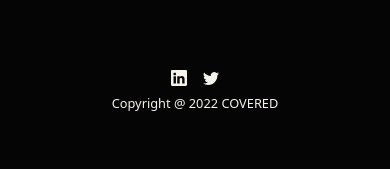
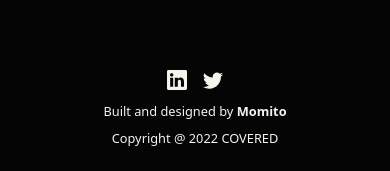
Before and after one commit to MohamedH1998/AI-Cover-Letter, a Next.js app: page / in a window 390 px wide. Shown: the part 2659-2830 px from the top of the page. Built offline with nearby package versions, Linux system fonts and the light colour scheme.

Commit message:
wire up socials

```diff
--- a/components/footer/index.tsx
+++ b/components/footer/index.tsx
@@ -5,10 +5,35 @@ const Footer = () => {
   return (
     <footer className="py-12 flex flex-col items-center justify-center">
         <div className="flex items-center justify-center space-x-4">
-        <i className="md:text-3xl"><BsLinkedin/></i>
-        <i className="md:text-3xl"><BsTwitter/></i>
+        <i className="md:text-3xl text-xl">
+        <a
+          href="https://www.linkedin.com/in/mohamedahassan1998/"
+          target="_blank"
+          rel="noopener noreferrer"
+        >
+          <BsLinkedin/>
+          </a></i>
+        <i className="md:text-3xl text-xl">
+        <a
+          href="https://twitter.com/momito8_"
+          target="_blank"
+          rel="noopener noreferrer"
+        >
+          <BsTwitter/>
+          </a></i>
         </div>
-        <small className="py-2 md:py-4">Copyright @ 2022 COVERED</small>
+        <small className="pt-3 md:pt-4">
+        Built and designed by {" "}
+        <a
+          href="https://momito.co.uk/"
+          target="_blank"
+          rel="noopener noreferrer"
+          className="font-semibold"
+        >
+          Momito
+        </a></small>
+        <small className="py-2 md:py-2">Copyright @ 2022 COVERED</small>
+
 
     </footer>
   )
```
